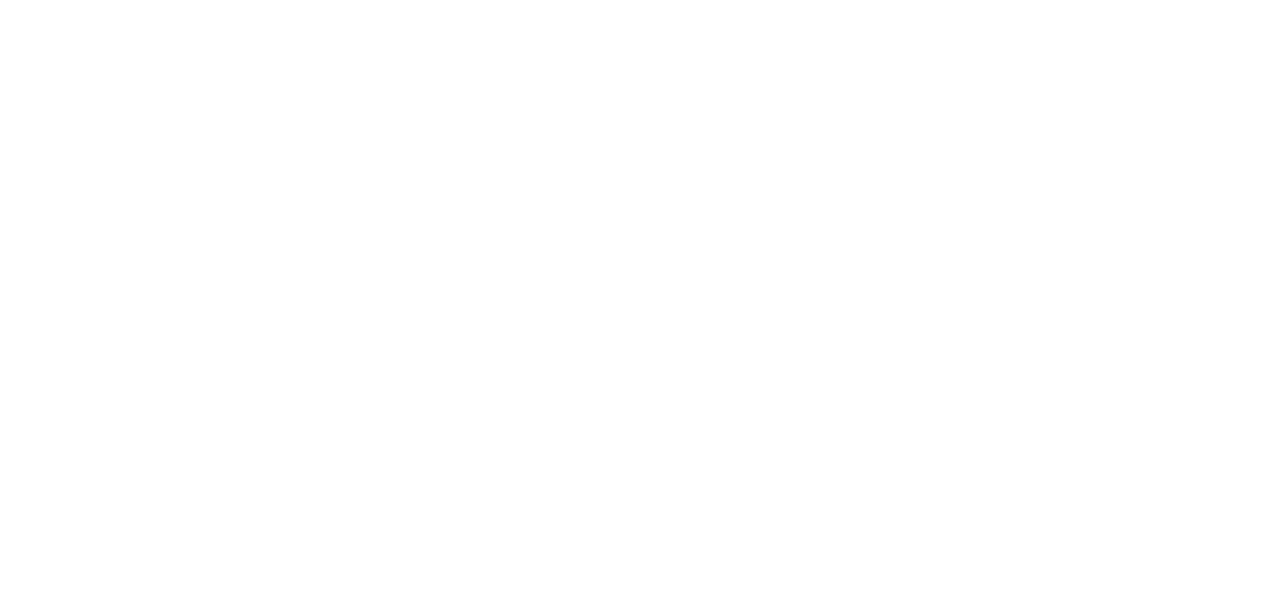
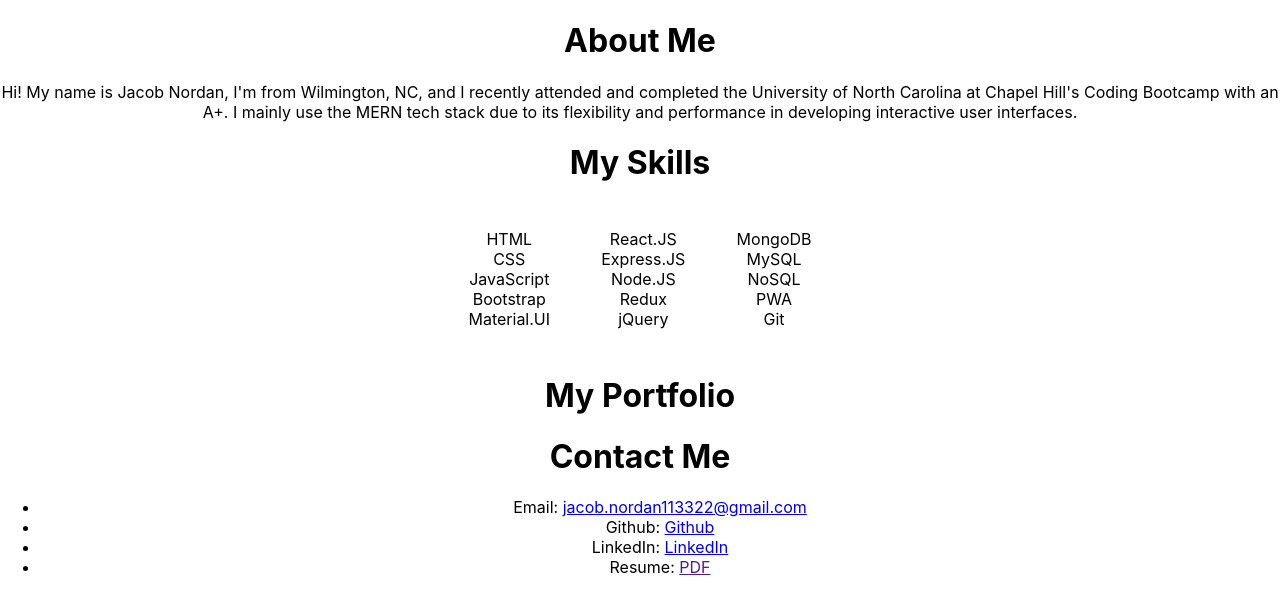
Before and after one commit to jnordan132/Portfolio, a React (Create React App) app: page / in a window 1280 px wide. Shown: the top 614 px of the page. Built offline with nearby package versions, Linux system fonts and the light colour scheme.

Commit message:
setting up context of site, no style yet

```diff
--- a/src/App.js
+++ b/src/App.js
@@ -1,9 +1,16 @@
-import './App.css';
+import "./App.css";
+import About from "./components/About";
+import Skills from "./components/Skills";
+import Portfolio from "./components/Portfolio";
+import Contact from "./components/Contact";
 
 function App() {
   return (
     <div className="App">
-
+      <About />
+      <Skills />
+      <Portfolio />
+      <Contact />
     </div>
   );
 }
--- /dev/null
+++ b/src/components/About/index.js
@@ -0,0 +1,17 @@
+import react from "react";
+
+function About() {
+  return (
+    <div>
+      <h1>About Me</h1>
+      <p>
+        Hi! My name is Jacob Nordan, I'm from Wilmington, NC, and I recently
+        attended and completed the University of North Carolina at Chapel Hill's
+        Coding Bootcamp with an A+. I mainly use the MERN tech stack due to its
+        flexibility and performance in developing interactive user interfaces.
+      </p>
+    </div>
+  );
+}
+
+export default About;
--- /dev/null
+++ b/src/components/Contact/index.js
@@ -0,0 +1,15 @@
+function Contact() {
+    return (
+      <div>
+          <h1>Contact Me</h1>
+          <ul>
+                <li>Email: <a href="mailto:jacob.nordan113322@gmail.com">jacob.nordan113322@gmail.com</a> </li>
+                <li>Github: <a href="https://github.com/jnordan132">Github</a></li>
+                <li>LinkedIn: <a href="https://www.linkedin.com/in/jacob-nordan/">LinkedIn</a> </li>
+                <li>Resume: <a href="">PDF</a></li>
+          </ul>
+      </div>
+    );
+  }
+
+  export default Contact;
--- /dev/null
+++ b/src/components/Portfolio/index.js
@@ -0,0 +1,9 @@
+function Portfolio() {
+    return (
+      <div>
+          <h1>My Portfolio</h1>
+      </div>
+    );
+  }
+
+  export default Portfolio;
--- /dev/null
+++ b/src/components/Skills/index.js
@@ -0,0 +1,45 @@
+const styles = {
+  list: {
+    listStyle: "none",
+    textAlign: "center",
+    margin: "0",
+    padding: "2%",
+  },
+  flex: {
+    display: "flex",
+    justifyContent: "center",
+  },
+};
+
+function Skills() {
+  return (
+    <div>
+      <h1>My Skills</h1>
+      <div style={styles.flex}>
+        <ul style={styles.list}>
+          <li>HTML</li>
+          <li>CSS</li>
+          <li>JavaScript</li>
+          <li>Bootstrap</li>
+          <li>Material.UI</li>
+        </ul>
+        <ul style={styles.list}>
+          <li>React.JS</li>
+          <li>Express.JS</li>
+          <li>Node.JS</li>
+          <li>Redux</li>
+          <li>jQuery</li>
+        </ul>
+        <ul style={styles.list}>
+          <li>MongoDB</li>
+          <li>MySQL</li>
+          <li>NoSQL</li>
+          <li>PWA</li>
+          <li>Git</li>
+        </ul>
+      </div>
+    </div>
+  );
+}
+
+export default Skills;
```
Also changed, not shown: src/images/coding-full-stack-boot-camp.png (added).
